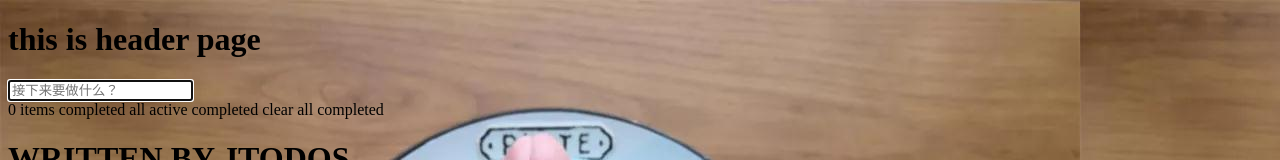
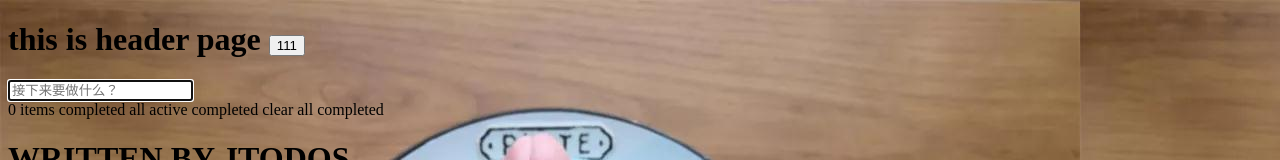
Before and after one commit to haha-123/testdemo, a Vue app: page /#/ in a window 1280 px wide. Shown: the top 160 px of the page. Built offline with nearby package versions, Linux system fonts and the light colour scheme; the HTML template or start-up script is replaced by a standard one.

Commit message:
store header

```diff
--- a/src/todos/header.vue
+++ b/src/todos/header.vue
@@ -1,5 +1,26 @@
 <template>
     <div class="header_ms">
-        <h1>this is header page</h1>
+        <h1>this is header page <button @click="addStoreCount">{{cntComputed}}</button></h1>
     </div>
 </template>
+<script>
+    import store from "../store.js"
+    export default{
+        store,
+        data(){
+            return {
+
+            }
+        },
+        methods:{
+            addStoreCount(){
+                store.commit("addCount")
+            }
+        },
+        computed:{
+            cntComputed(){
+                return store.state.count
+            }
+        }
+    }
+</script>
```
